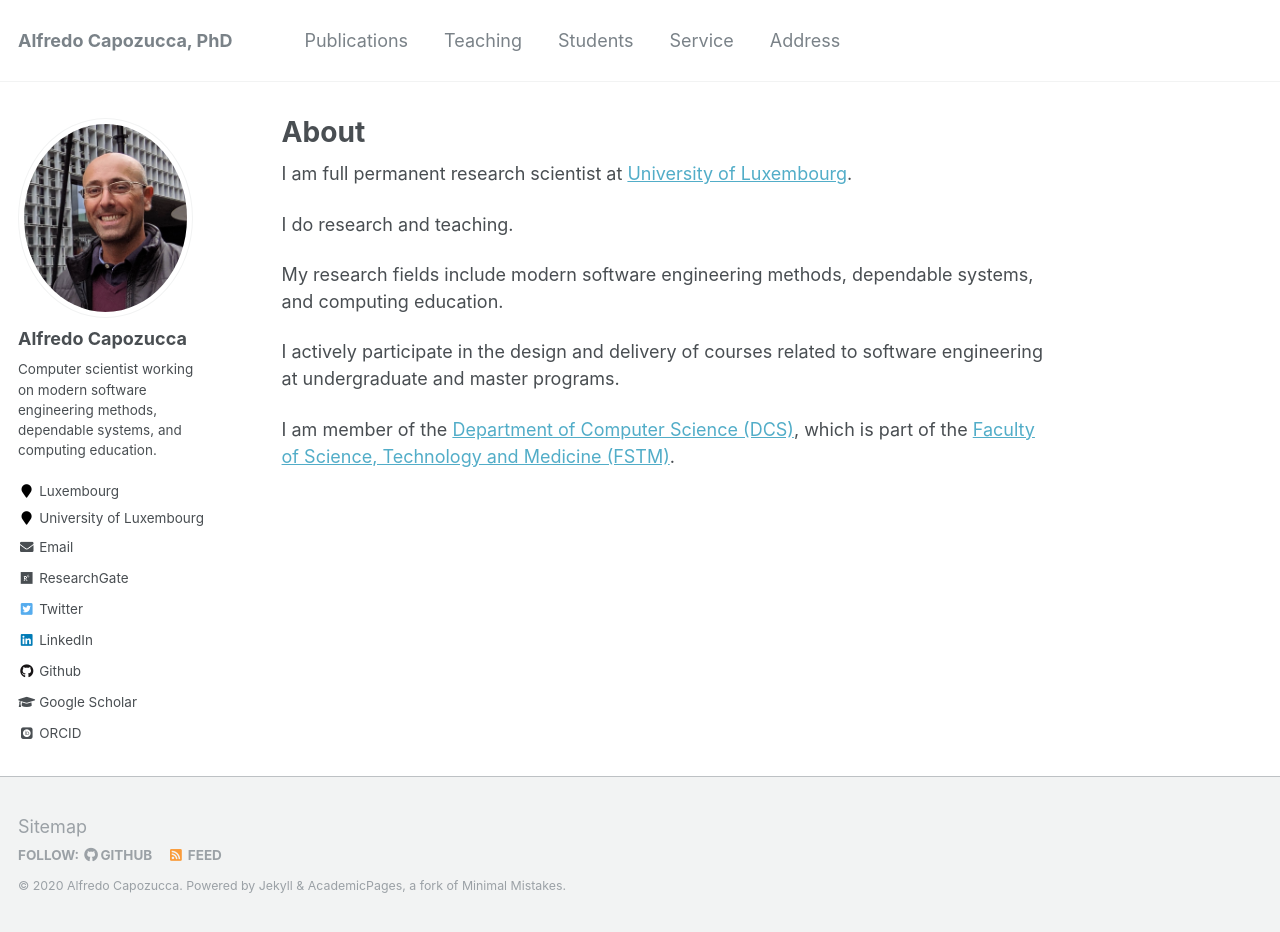
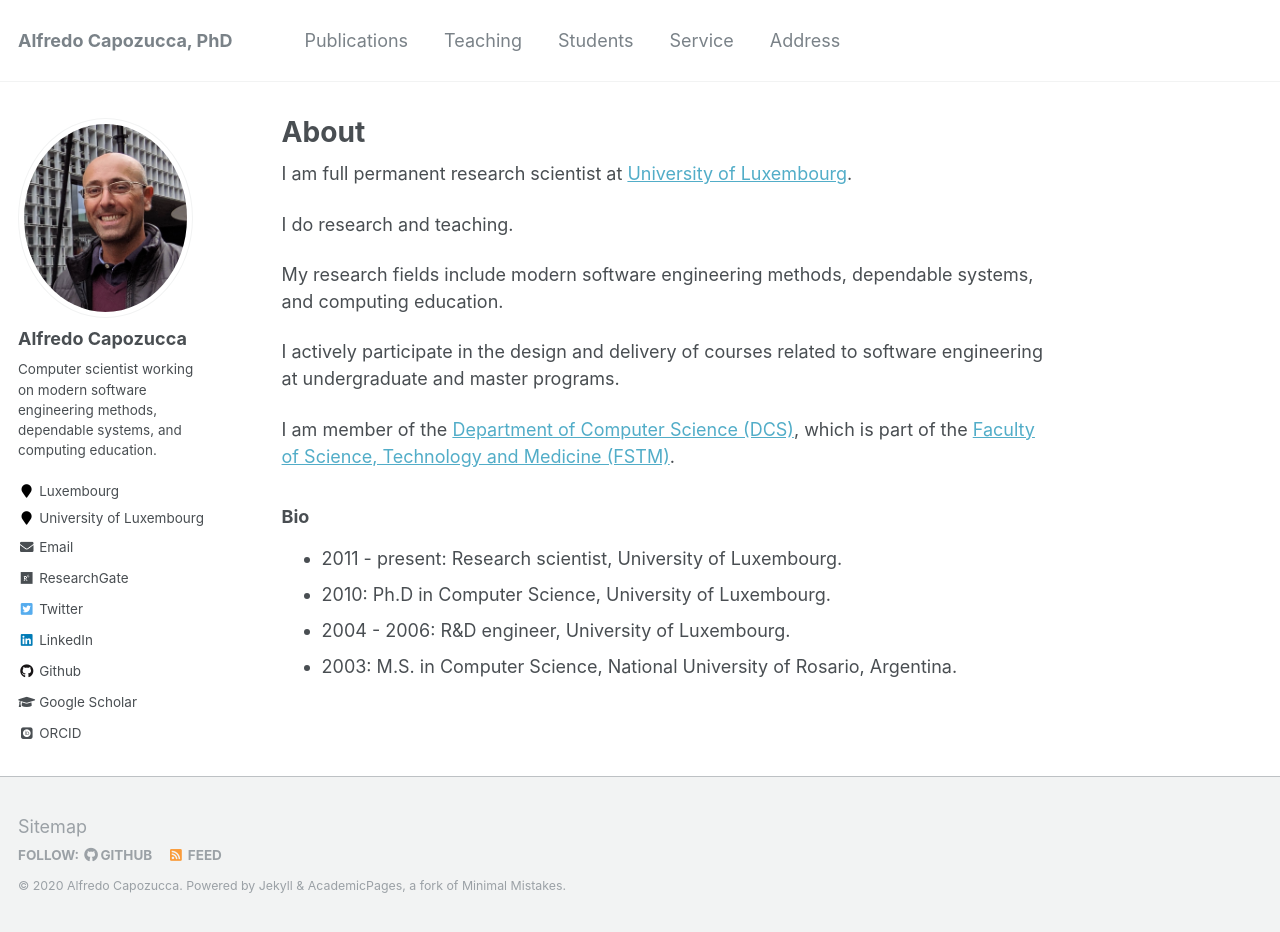
Before and after one commit to acapozucca/acapozucca.github.io, a Jekyll site: the page built from _pages/about.md, in a window 1280 px wide and 932 px high. Built offline with Jekyll 4.4.1, drawn with Linux system fonts in a browser that asks for light colours; some web fonts are replaced.

Commit message:
Update about.md

```diff
--- a/_pages/about.md
+++ b/_pages/about.md
@@ -17,3 +17,11 @@ My research fields include modern software engineering methods, dependable syste
 I actively participate in the design and delivery of courses related to software engineering at undergraduate and master programs.
 
 I am member of the [Department of Computer Science (DCS)](https://dcs.uni.lu), which is part of the [Faculty of Science, Technology and Medicine (FSTM)](https://wwwen.uni.lu/fstm).
+
+
+###   Bio
+
+* 2011 - present: Research scientist, University of Luxembourg.
+* 2010: Ph.D in Computer Science, University of Luxembourg.
+* 2004 - 2006: R&D engineer, University of Luxembourg.
+* 2003: M.S. in Computer Science, National University of Rosario, Argentina.
```
